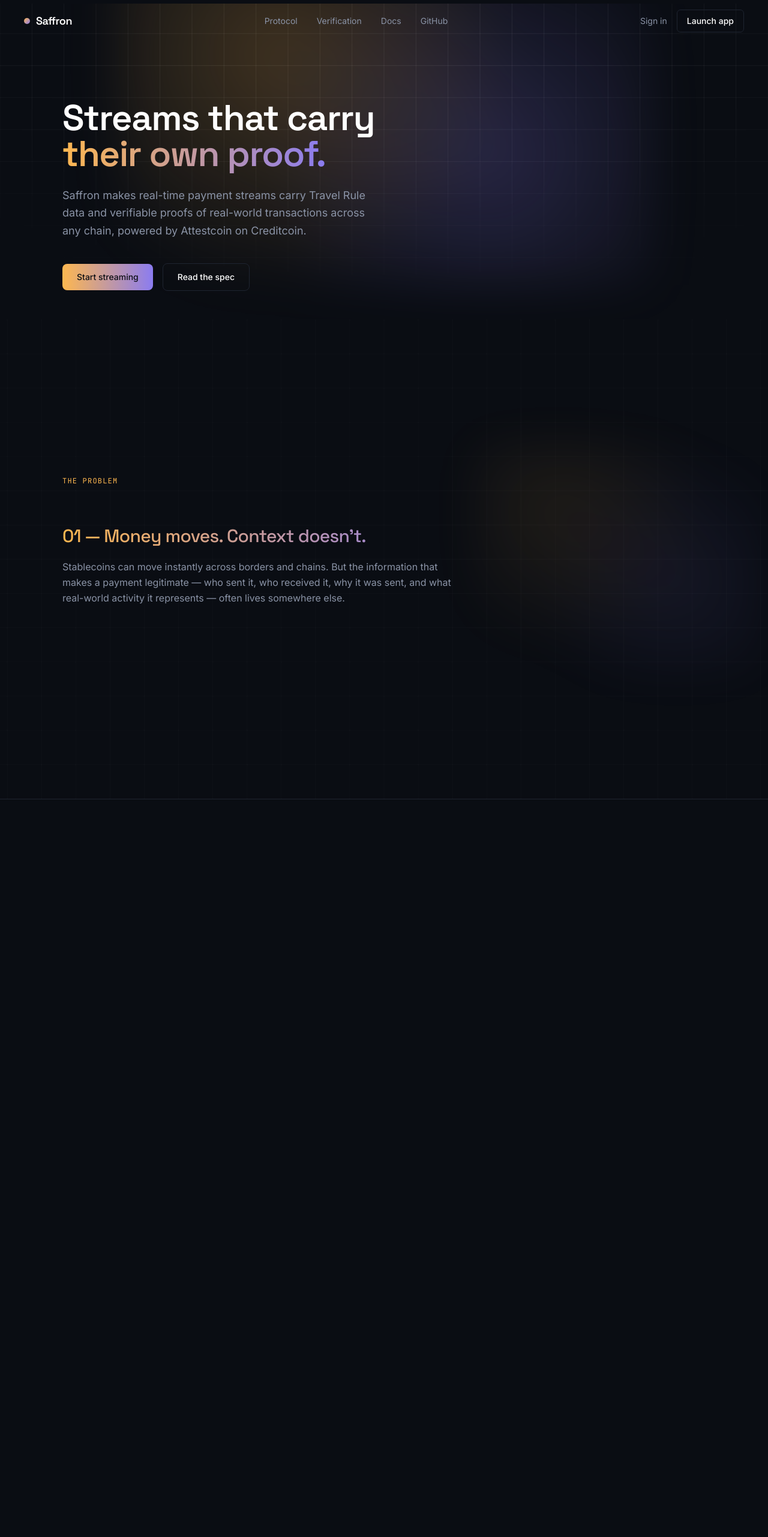
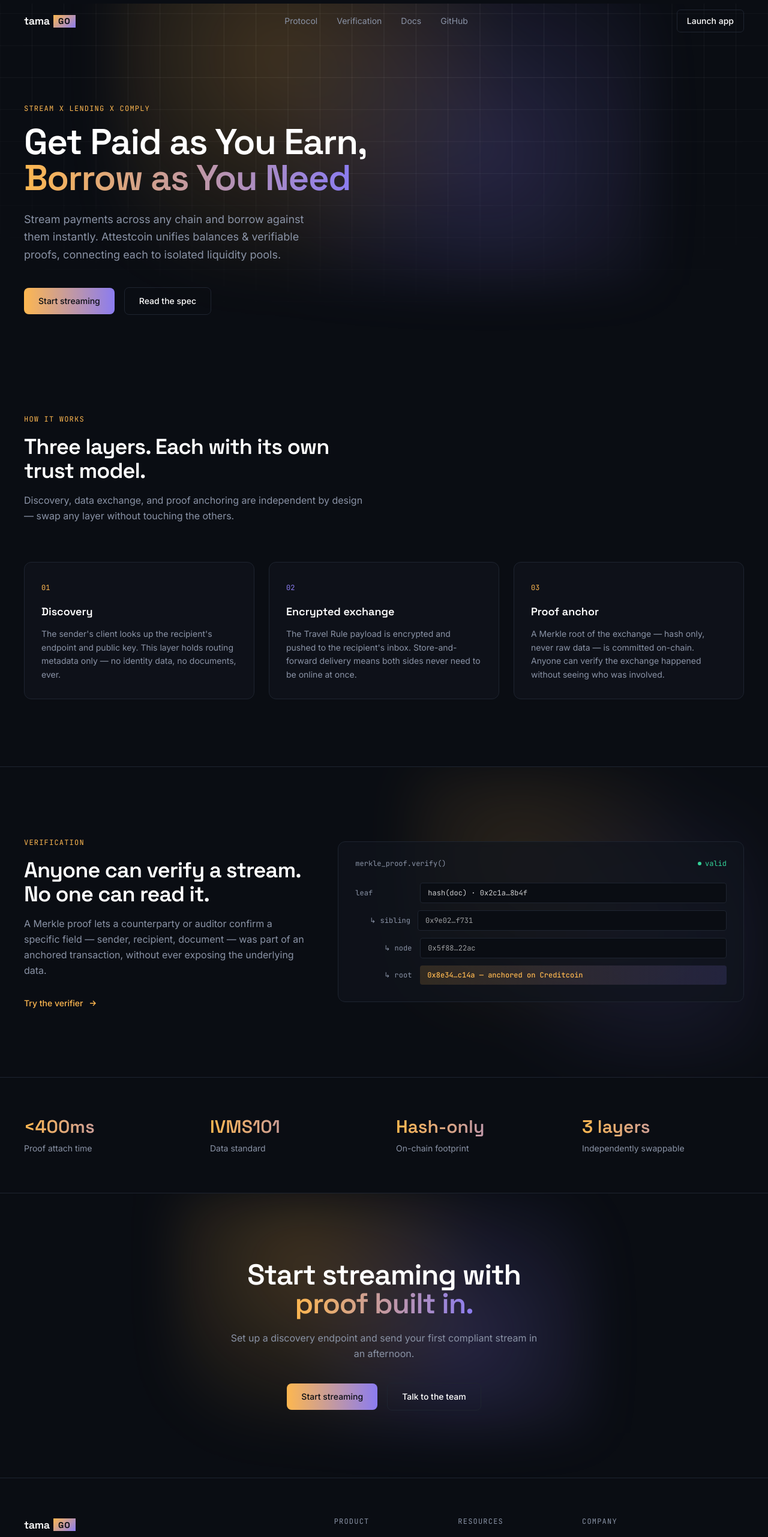
Before and after one commit to tamago-labs/attestgo-project, a Next.js app: page / in a window 1280 px wide. Shown: the top 2563 px of the page at 60% size. Built offline with nearby package versions, Linux system fonts and the light colour scheme.

Commit message:
rebrand from Saffron to tamaGO: update brand, hero, SEO, and landing page sections

```diff
--- a/app/globals.css
+++ b/app/globals.css
@@ -20,6 +20,18 @@
   color: transparent;
 }
 
+.brand-tamg {
+  display: inline-flex;
+  align-items: center;
+  background: linear-gradient(135deg, #FDB750 0%, #8B7CF0 100%);
+  color: #0A0D13;
+  padding: 0.25em 0.6em;
+  border-radius: 0;
+  font-weight: 700;
+  letter-spacing: 0.08em;
+  line-height: 1;
+}
+
 .mesh-glow {
   background: radial-gradient(circle at 30% 30%, rgba(253,183,80,0.22), transparent 55%),
               radial-gradient(circle at 70% 60%, rgba(139,124,240,0.22), transparent 55%);
--- a/app/layout.tsx
+++ b/app/layout.tsx
@@ -18,9 +18,9 @@
 });
 
 export const metadata: Metadata = {
-  title: "Saffron — Streams that carry their own proof",
+  title: "tamaGO — Lend & Borrow via Payment Streams Across Any Chain with Attestcoin",
   description:
-    "Travel Rule data and a verifiable attestation of the underlying transaction move with every payment — anchored on-chain as a hash, never as exposed identity data.",
+    "tamaGO is a stream-based DeFi lending protocol for cross-chain payments, enabling users to borrow against future payment streams through isolated liquidity pools with Attestcoin-verified transactions.",
 };
 
 export default function RootLayout({
--- a/app/page.tsx
+++ b/app/page.tsx
@@ -1,8 +1,6 @@
 import Navbar from "@/components/landing/Navbar";
 import Hero from "@/components/landing/Hero";
-import Problem from "@/components/landing/Problem";
 import HowItWorks from "@/components/landing/HowItWorks";
-import Features from "@/components/landing/Features";
 import Verification from "@/components/landing/Verification";
 import Stats from "@/components/landing/Stats";
 import Cta from "@/components/landing/Cta";
@@ -13,9 +11,7 @@
     <>
       <Navbar />
       <Hero />
-      <Problem />
       <HowItWorks />
-      <Features />
       <Verification />
       <Stats />
       <Cta />
--- a/components/landing/Cta.tsx
+++ b/components/landing/Cta.tsx
@@ -2,7 +2,7 @@
   return (
     <section className="relative overflow-hidden py-28">
       <div className="mesh-glow absolute top-0 left-1/2 -translate-x-1/2 w-[700px] h-[400px] pointer-events-none" />
-      <div className="relative max-w-3xl mx-auto px-6 text-center">
+      <div className="relative max-w-4xl mx-auto px-6 text-center">
         <h2 className="font-display font-semibold text-4xl sm:text-5xl leading-tight tracking-tight">
           Start streaming with
           <br />
--- a/components/landing/Footer.tsx
+++ b/components/landing/Footer.tsx
@@ -1,15 +1,14 @@
 export default function Footer() {
   return (
     <footer className="border-t border-border">
-      <div className="max-w-6xl mx-auto px-6 lg:px-10 py-16 grid md:grid-cols-12 gap-10">
+      <div className="max-w-7xl mx-auto px-6 lg:px-10 py-16 grid md:grid-cols-12 gap-10">
         <div className="md:col-span-4">
-          <a href="#" className="flex items-center gap-2.5">
-            <span
-              className="w-2.5 h-2.5 rounded-full"
-              style={{ background: "linear-gradient(135deg,#FDB750,#8B7CF0)" }}
-            ></span>
-            <span className="font-display font-semibold text-lg tracking-tight">
-              Saffron
+          <a href="#" className="flex items-center gap-1.5">
+            <span className="font-display font-semibold text-lg tracking-tight text-white">
+              tama
+            </span>
+            <span className="brand-tamg font-display text-sm">
+              GO
             </span>
           </a>
           <p className="mt-4 text-sm text-muted max-w-xs leading-relaxed">
@@ -86,8 +85,8 @@
         </div>
       </div>
       <div className="border-t border-border">
-        <div className="max-w-6xl mx-auto px-6 lg:px-10 py-6 flex flex-wrap items-center justify-between gap-4 text-xs text-muted">
-          <span>© 2026 Saffron. All rights reserved.</span>
+        <div className="max-w-7xl mx-auto px-6 lg:px-10 py-6 flex flex-wrap items-center justify-between gap-4 text-xs text-muted">
+          <span>© 2026 tamaGO. All rights reserved.</span>
           <div className="flex items-center gap-6">
             <a href="#" className="hover:text-white transition-colors">
               Twitter
--- a/components/landing/Hero.tsx
+++ b/components/landing/Hero.tsx
@@ -101,17 +101,20 @@
       </div>
       <div className="mesh-glow absolute -top-20 left-1/2 -translate-x-1/2 w-[900px] h-[550px] pointer-events-none" />
 
-      <div className="relative max-w-6xl mx-auto px-6 lg:px-10 pt-24 pb-12 z-10">
+      <div className="relative max-w-7xl mx-auto px-6 lg:px-10 pt-24 pb-12 z-10">
         <div className="max-w-2xl">
-          <h1 className="font-display font-semibold text-5xl sm:text-6xl leading-[1.05] tracking-tight">
-            Streams that carry<br />
-            <span className="glow-text">their own proof.</span>
+          <span className="font-mono text-xs uppercase tracking-widest text-amber">
+            Stream X Lending X Comply
+          </span>
+          <h1 className="mt-4 font-display font-semibold text-5xl sm:text-6xl leading-[1.05] tracking-tight">
+            Get Paid as You Earn,{" "}
+            <span className="glow-text">Borrow as You Need</span>
           </h1>
 
           <p className="mt-6 text-lg text-muted max-w-lg leading-relaxed">
-            Saffron makes real-time payment streams carry Travel Rule data and
-            verifiable proofs of real-world transactions across any chain,
-            powered by Attestcoin on Creditcoin.
+            Stream payments across any chain and borrow against them instantly.
+            Attestcoin unifies balances &amp; verifiable proofs, connecting each
+            to isolated liquidity pools.
           </p>
 
           <div className="mt-10 flex flex-wrap items-center gap-4">
--- a/components/landing/HowItWorks.tsx
+++ b/components/landing/HowItWorks.tsx
@@ -1,7 +1,7 @@
 export default function HowItWorks() {
   return (
     <section className="relative py-28 border-b border-border">
-      <div className="max-w-6xl mx-auto px-6 lg:px-10">
+      <div className="max-w-7xl mx-auto px-6 lg:px-10">
         <div className="max-w-xl mb-16">
           <span className="font-mono text-xs uppercase tracking-widest text-amber">
             How it works
--- a/components/landing/Navbar.tsx
+++ b/components/landing/Navbar.tsx
@@ -21,17 +21,13 @@
       }`}
     >
       <nav className="max-w-7xl mx-auto flex items-center justify-between px-6 lg:px-10 py-4">
-        <a href="#" className="flex items-center gap-2.5">
-          <span
-            className="relative w-2.5 h-2.5 rounded-full"
-            style={{ background: "linear-gradient(135deg,#FDB750,#8B7CF0)" }}
-          >
-            <span
-              className="absolute inset-0 rounded-full animate-ping"
-              style={{ background: "linear-gradient(135deg,#FDB750,#8B7CF0)", opacity: 0.5 }}
-            ></span>
+        <a href="#" className="flex items-center gap-1.5">
+          <span className="font-display font-semibold text-lg tracking-tight text-white">
+            tama
           </span>
-          <span className="font-display font-semibold text-lg tracking-tight">Saffron</span>
+          <span className="brand-tamg font-display text-sm">
+            GO
+          </span>
         </a>
 
         <div className="hidden md:flex items-center gap-8 text-sm text-muted">
@@ -42,7 +38,6 @@
         </div>
 
         <div className="flex items-center gap-4">
-          <a href="#" className="hidden sm:inline text-sm text-muted hover:text-white transition-colors">Sign in</a>
           <a
             href="#"
             className="inline-flex items-center rounded-md border border-border px-4 py-2 text-sm font-medium text-white hover:bg-panel transition-colors"
--- /dev/null
+++ b/components/landing/Products.tsx
@@ -0,0 +1,115 @@
+const products = [
+  {
+    number: "01",
+    label: "Streams",
+    title: "Stream Payments Across Any Chain",
+    description:
+      "Fund your balance from any chain, stream anywhere. Unified balance handles cross-chain settlement behind the scenes.",
+    features: [
+      "Deposit & hold assets across chains",
+      "Create payment streams to any chain",
+      "One unified balance across networks",
+      "Stream payments with programmable terms",
+    ],
+  },
+  {
+    number: "02",
+    label: "Lending",
+    title: "Earn Yield on Payment Streams",
+    description:
+      "tamaGO turns payment streams into dynamic collateral, giving recipients access to liquidity while ratios adjust as the stream matures.",
+    features: [
+      "Future payments become borrowing power",
+      "Isolated pools limit risk between markets",
+      "Anyone can supply liquidity",
+      "LPs earn yield from lending activity",
+    ],
+  },
+  {
+    number: "03",
+    label: "Compliance",
+    title: "Compliance That Travels With Payments",
+    description:
+      "Attach Travel Rule and compliance data directly to payment streams, so required information moves with the transaction from origin to settlement.",
+    features: [
+      "Embed Travel Rule data into payment flows",
+      "IVMS101-ready transaction information",
+      "Compliance data travels with the stream",
+      "Designed for corporate & regulated flows",
+    ],
+  },
+];
+
+export default function Products() {
+  return (
+    <section className="relative py-28 border-b border-border overflow-hidden">
+      <div className="mesh-glow absolute top-1/2 left-1/2 -translate-x-1/2 -translate-y-1/2 w-[800px] h-[400px] pointer-events-none opacity-40" />
+      <div className="relative max-w-7xl mx-auto px-6 lg:px-10">
+        <div className="max-w-xl mb-16">
+          <span className="font-mono text-xs uppercase tracking-widest text-amber">
+            Products
+          </span>
+        </div>
+
+        <div className="grid md:grid-cols-3 gap-6">
+          {products.map((product) => (
+            <div
+              key={product.title}
+              className="relative rounded-xl border border-white/10 bg-white/5 backdrop-blur-md p-7 shadow-[0_0_30px_rgba(253,183,80,0.1)] transition-all"
+            >
+              <div className="flex items-center justify-between">
+                <span
+                  className="text-3xl font-bold"
+                  style={{
+                    background: "linear-gradient(135deg, #FDB750, #8B7CF0)",
+                    WebkitBackgroundClip: "text",
+                    backgroundClip: "text",
+                    color: "transparent",
+                  }}
+                >
+                  {product.number}
+                </span>
+                <div className="flex items-center gap-2">
+                  <div
+                    className="w-12 h-px"
+                    style={{
+                      background: "linear-gradient(90deg, #FDB750, #8B7CF0)",
+                    }}
+                  />
+                  <span
+                    className="text-sm font-semibold"
+                    style={{
+                      background: "linear-gradient(135deg, #FDB750, #8B7CF0)",
+                      WebkitBackgroundClip: "text",
+                      backgroundClip: "text",
+                      color: "transparent",
+                    }}
+                  >
+                    {product.label}
+                  </span>
+                </div>
+              </div>
+              <h3 className="mt-4 font-display font-semibold text-lg">
+                {product.title}
+              </h3>
+              <p className="mt-3 text-sm text-muted leading-relaxed">
+                {product.description}
+              </p>
+              <ul className="mt-5 space-y-2.5">
+                {product.features.map((feature) => (
+                  <li
+                    key={feature}
+                    className="flex items-start gap-2 text-sm text-muted"
+                  >
+                    <span className="text-amber mt-0.5">✓</span>
+                    {feature}
+                  </li>
+                ))}
+              </ul>
+            </div>
+          ))}
+        </div>
+      </div>
+    </section>
+  );
+}
--- a/components/landing/Stats.tsx
+++ b/components/landing/Stats.tsx
@@ -8,7 +8,7 @@
 export default function Stats() {
   return (
     <section className="border-b border-border">
-      <div className="max-w-6xl mx-auto px-6 lg:px-10 py-16 grid grid-cols-2 lg:grid-cols-4 gap-10">
+      <div className="max-w-7xl mx-auto px-6 lg:px-10 py-16 grid grid-cols-2 lg:grid-cols-4 gap-10">
         {stats.map((s) => (
           <div key={s.value}>
             <div className="font-display font-semibold text-3xl glow-text">
--- a/components/landing/Verification.tsx
+++ b/components/landing/Verification.tsx
@@ -4,7 +4,7 @@
       <div
         className="mesh-glow absolute top-0 right-0 w-[600px] h-[500px] pointer-events-none opacity-60"
       />
-      <div className="relative max-w-6xl mx-auto px-6 lg:px-10 grid lg:grid-cols-12 gap-14 items-center">
+      <div className="relative max-w-7xl mx-auto px-6 lg:px-10 grid lg:grid-cols-12 gap-14 items-center">
         <div className="lg:col-span-5">
           <span className="font-mono text-xs uppercase tracking-widest text-amber">
             Verification
```
